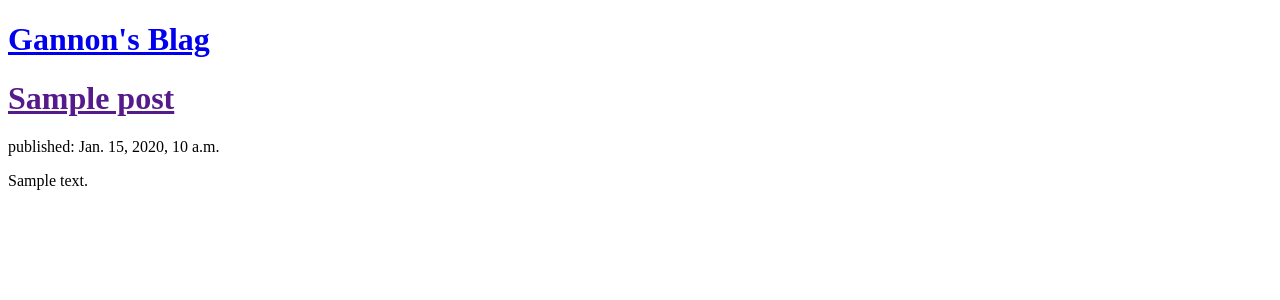
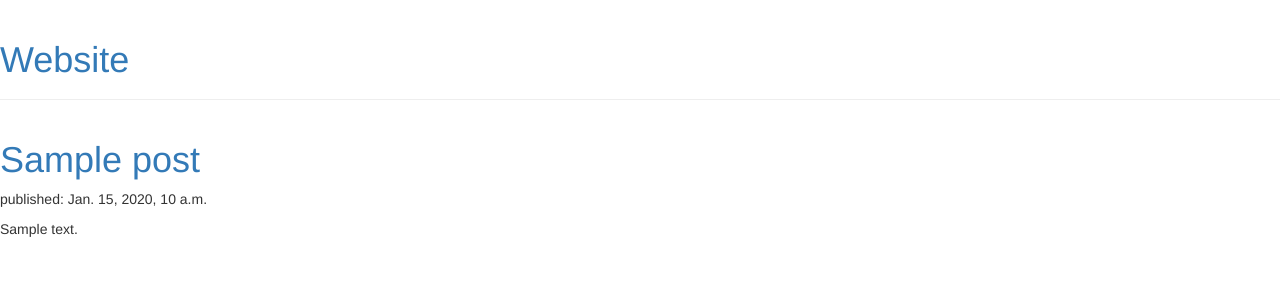
Before and after one commit to filler-arc/blag, a Django app: template blog/templates/blog/post_list.html in a window 1280 px wide. Shown: the top 300 px of the page. Run offline with Django 3.2, Linux system fonts and the light colour scheme; the template is opened without the code that fills it: values that come from a table or form of the project are taken from there, others are empty; tables that the repository leaves empty hold one stand-in row (values such as "Sample post"); some libraries are stand-ins or nearby versions.

Commit message:
Configured site CSS and post title links

```diff
--- /dev/null
+++ b/blog/templates/blog/base.html
@@ -0,0 +1,24 @@
+{% load staticfiles %}
+<html>
+    <head>
+        <title>Blag</title>
+        <link rel="stylesheet" href="//maxcdn.bootstrapcdn.com/bootstrap/3.2.0/css/bootstrap.min.css">
+        <link rel="stylesheet" href="//maxcdn.bootstrapcdn.com/bootstrap/3.2.0/css/bootstrap-theme.min.css">
+        <link href='//fonts.googleapis.com/css?family=Lobster&subset=latin,latin-ext' rel='stylesheet' type='text/css'>
+        <link href='https://fonts.googleapis.com/css?family=Crete+Round' rel='stylesheet' type='text/css'>
+        <link rel="stylesheet" href="{% static 'css/blog.css' %}">
+    </head>
+    <body>
+    <div class="page-header">
+        <h1><a href="/">Website</a></h1>
+    </div>
+    <div class="content-container">
+        <div class="row">
+            <div class="col-md-8">
+            {% block content %}
+            {% endblock %}
+            </div>
+        </div>
+    </div>
+</body>
+</html>
--- a/blog/templates/blog/post_list.html
+++ b/blog/templates/blog/post_list.html
@@ -1,24 +1,13 @@
-<!DOCTYPE HTML>
+{% extends 'blog/base.html' %}
 
-<html>
-    <head>
-        <title>Blag</title>
-    </head>
-
-    <body>
-        <div>
-            <h1><a href="/">Gannon's Blag</a></h1>
-        </div>
-
+    {% block content %}
         {% for post in posts %}
-        <div>
-            <h1><a href="">{{ post.title }}</a></h1>
+        <div class="post">
+            <h1 class='post-title'><a href="{% url 'post_detail' pk=post.pk %}">{{ post.title }}</a></h1>
 
             <p>published: {{ post.published_date }}</p>
 
             <p>{{ post.text|linebreaksbr }}</p>
         </div>
         {% endfor %}
-
-    </body>
-</html>
+     {% endblock %}
--- a/blog/urls.py
+++ b/blog/urls.py
@@ -3,4 +3,5 @@ from . import views
 
 urlpatterns = [
     url(r'^$', views.post_list, name='post_list'),
+    url(r'^post/(?P<pk>\d+)/$', views.post_detail, name='post_detail'),
 ]
--- a/blog/views.py
+++ b/blog/views.py
@@ -1,9 +1,14 @@
 from django.shortcuts import render
 from django.utils import timezone
 from .models import Post
+from django.shortcuts import render, get_object_or_404
 
 # Create your views here.
 
 def post_list(request):
     posts = Post.objects.filter(published_date__lte=timezone.now()).order_by('-published_date')
     return render(request, 'blog/post_list.html', {'posts': posts})
+
+def post_detail(request, pk):
+    post = get_object_or_404(Post, pk=pk)
+    return render(request, 'blog/post_detail.html', {'post': post})
```
Also changed, not shown: blog/templates/blog/post_detail.html (added, +13 -0 lines), blog/static/css/blog.css (added).
